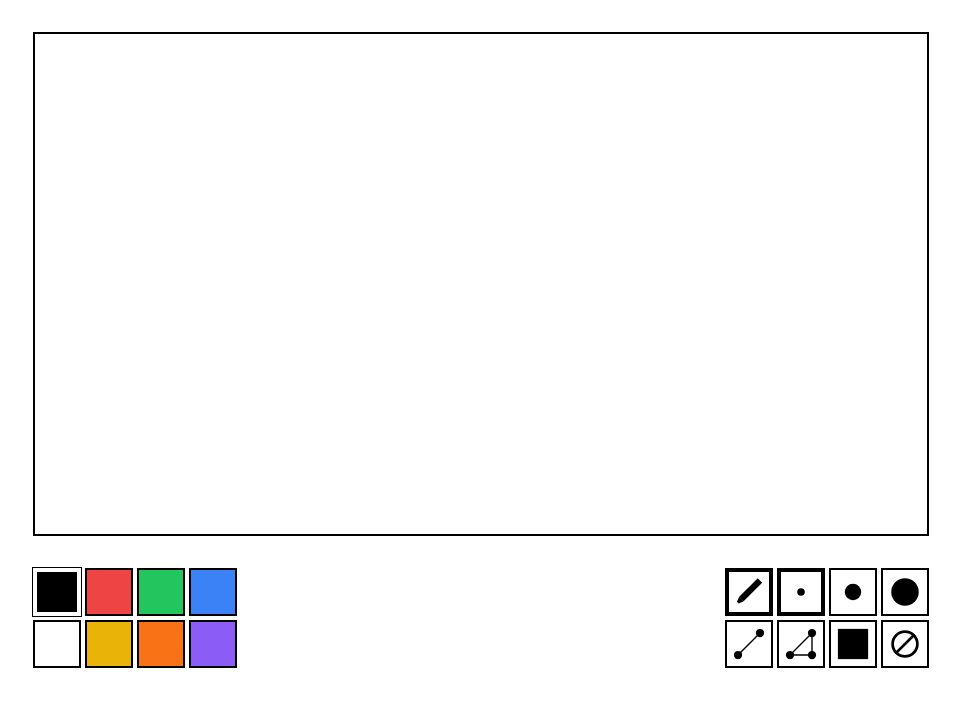
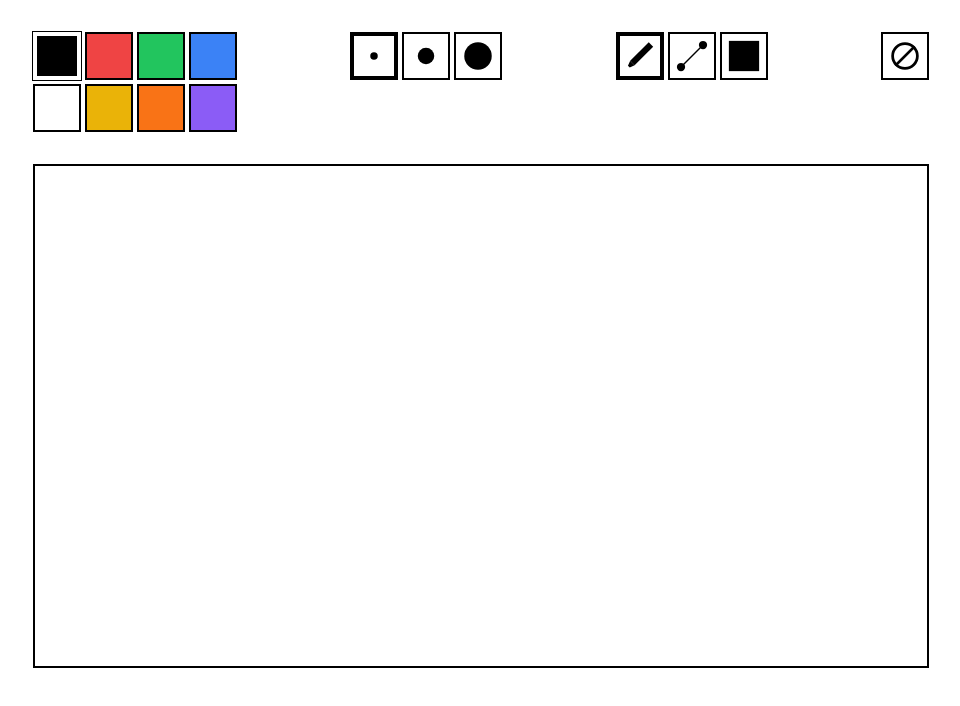
Before and after one commit to atillaturkmen/drawing-editor, a website built with Vite: page index.html in a window 1280 px wide. Shown: the whole page, without its empty margins (159-1119 px from the left). Built offline with nearby package versions, Linux system fonts and the light colour scheme.

Commit message:
changed button positions

```diff
--- a/index.html
+++ b/index.html
@@ -6,7 +6,6 @@
     <title>Drawing App</title>
 </head>
 <body class="flex flex-col items-center justify-center h-full py-8 px-8 w-full lg:w-4/5 xl:w-3/4 2xl:w-2/3 mx-auto">
-<canvas id="canvas" class="w-full max-h-full aspect-video border-2 border-black border-solid mb-8"></canvas>
 <div class="w-full flex flex-row justify-between">
     <div id="colors" class="grid grid-rows-2 grid-cols-4 gap-1 justify-self-start">
         <button id="black" class="bg-black setting"></button>
@@ -18,10 +17,8 @@
         <button class="bg-orange-500 setting"></button>
         <button class="bg-violet-500 setting"></button>
     </div>
-    <div id="settings" class="grid grid-rows-2 grid-cols-4 gap-1 justify-self-end">
-        <button id="pen" class="setting tool">
-            <img src="./assets/pen.svg" alt="pen">
-        </button>
+
+    <div id="sizes" class="grid grid-rows-1 grid-cols-3 gap-1 justify-self-end">
         <button id="small" class="setting size">
             <img src="./assets/small.svg" alt="small">
         </button>
@@ -31,20 +28,25 @@
         <button id="big" class="setting size">
             <img src="./assets/big.svg" alt="big">
         </button>
+    </div>
+    <div id="tools" class="grid grid-rows-1 grid-cols-3 gap-1 justify-self-end">
+        <button id="pen" class="setting tool">
+            <img src="./assets/pen.svg" alt="pen">
+        </button>
         <button id="path" class="setting tool">
             <img src="./assets/path.svg" alt="path">
-        </button>
-        <button id="polygon" class="setting tool">
-            <img src="./assets/polygon.svg" alt="polygon">
         </button>
         <button id="rect" class="setting tool">
             <img src="./assets/square.svg" alt="square">
         </button>
-        <button id="clear" class="setting">
+    </div>
+    <div id="clear" class="grid grid-rows-1 grid-cols-1 gap-1 justify-self-end">
+        <button class="setting">
             <img src="./assets/clear.svg" alt="clear">
         </button>
     </div>
 </div>
+<canvas id="canvas" class="w-full max-h-full aspect-video border-2 border-black border-solid mb-8 mt-8"></canvas>
 <script type="module" src="./js/main.js"></script>
 </body>
 
```
Also changed, not shown: assets/polygon.svg (deleted).
